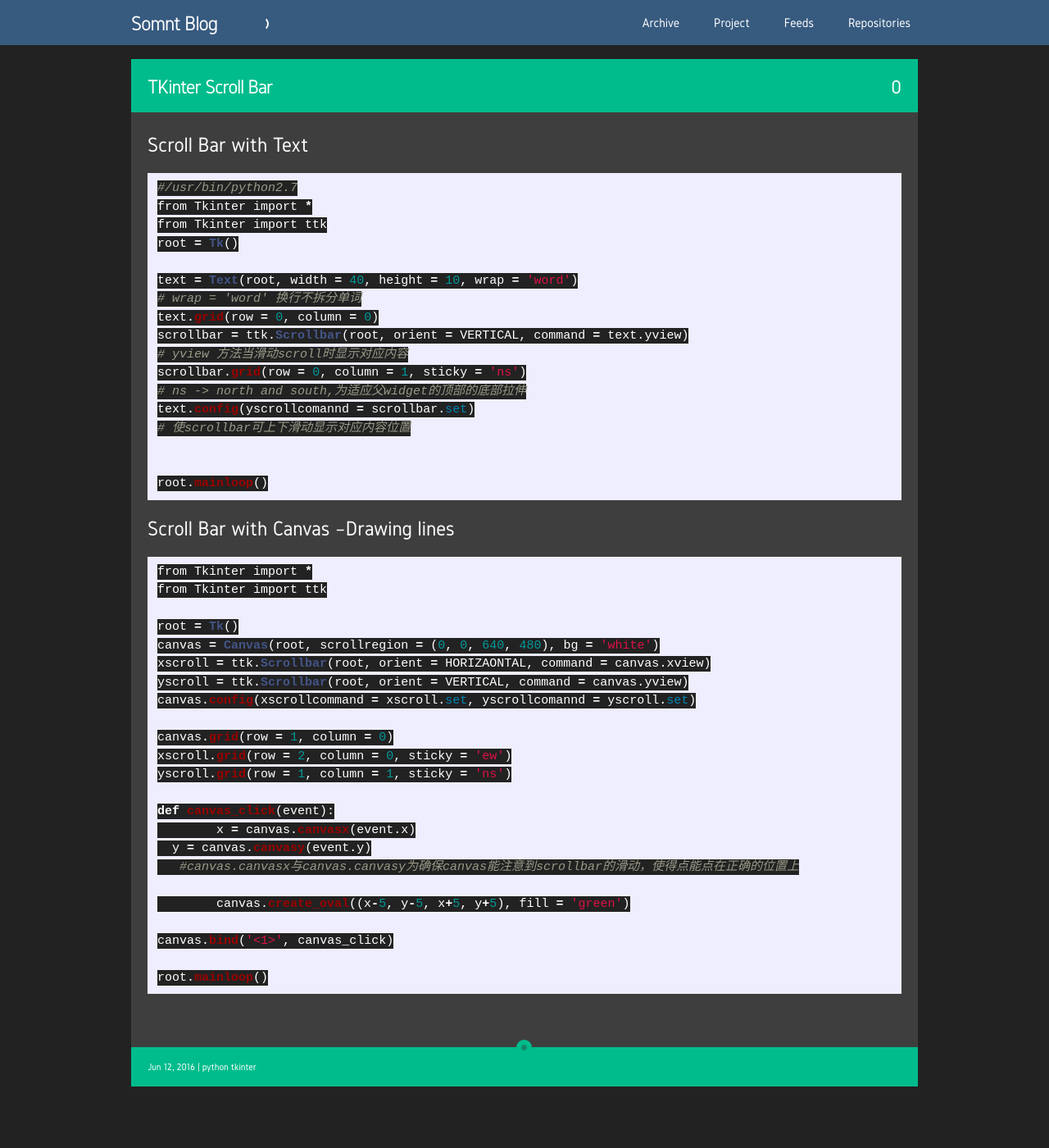
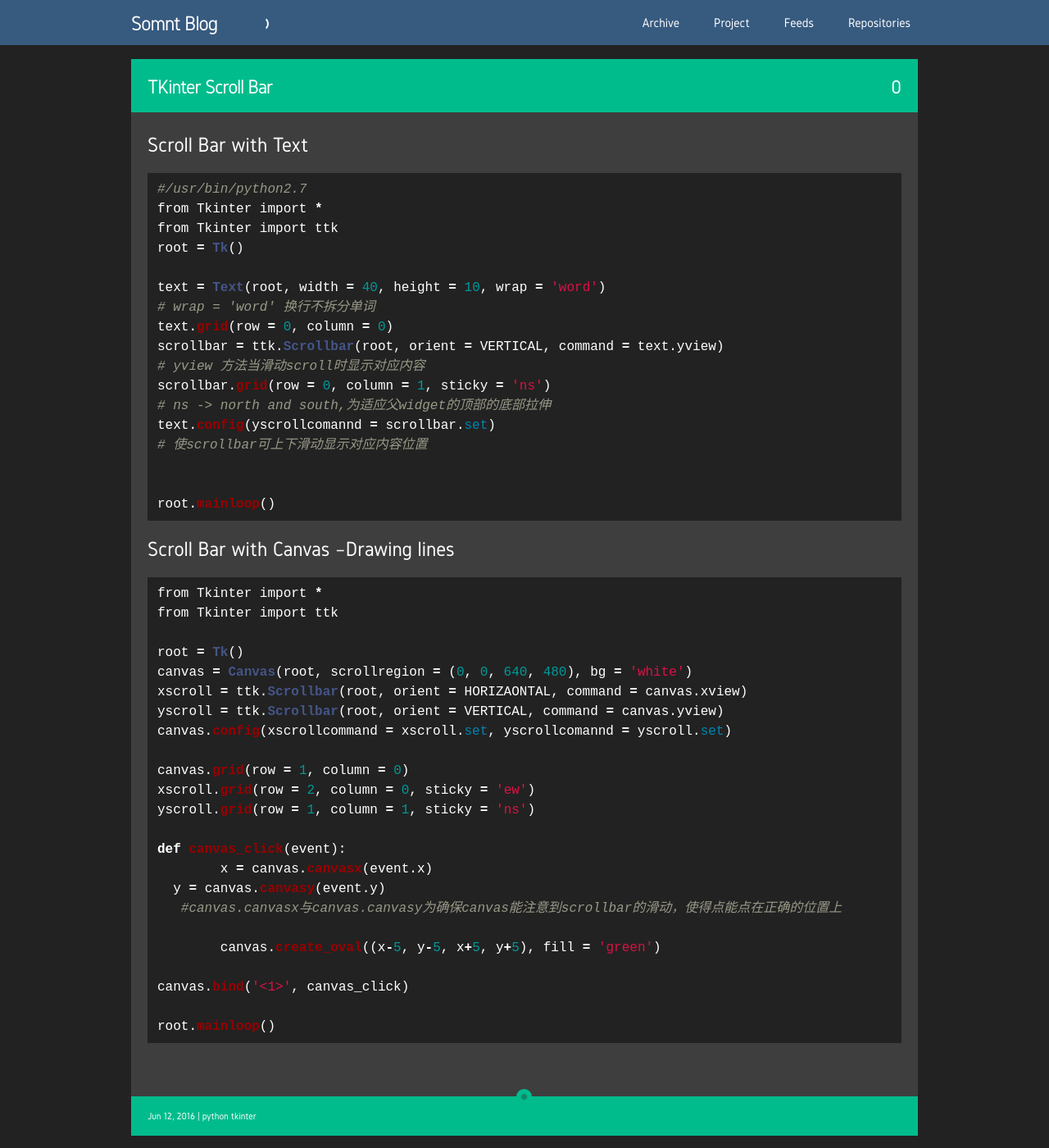
Before and after one commit to somnt/somnt.github.io, a Jekyll site: the page built from _posts/2016-06-12-tkinter-scroll-bar.markdown, in a window 1280 px wide and 1400 px high. Shown: the whole window at 82% size. Built offline with Jekyll 4.4.1, drawn with Linux system fonts in a browser that asks for light colours; nearby versions of some CDN libraries; comment, search, counter and statistics services are not loaded; a style sheet for code colours, icons or effects is not loaded.

Commit message:
changed qoute bgcolor

```diff
--- a/_config.yml
+++ b/_config.yml
@@ -13,7 +13,7 @@ description: > # this means to ignore newlines until "baseurl:"
 baseurl: "" # the subpath of your site, e.g. /blog
 url: "https://somnt.github.io" # the base hostname & protocol for your site
 #twitter_username: axlyody
-github_username:  somnt
+#github_username:  somnt
 #facebook_username:  axlyody
 
 # Gems
--- a/assets/css/alternative.css
+++ b/assets/css/alternative.css
@@ -106,7 +106,7 @@ blockquote>:last-child {
 
 pre,
 code {
-    font-size: 15px;
+    font-size: 16px;
     background-color: #222;
 }
 
@@ -1758,7 +1758,7 @@ ul {
 }
 
 .highlighter-rouge .highlight {
-    background: #eef;
+    background: #222;
 }
 
 .highlight .c {
```
